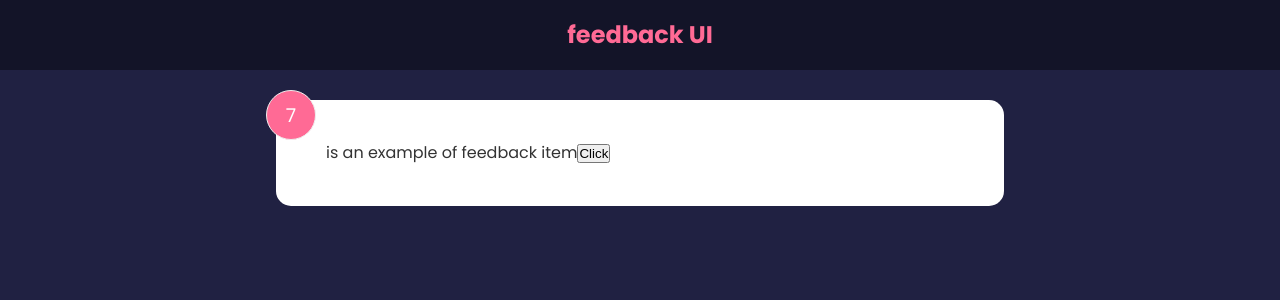
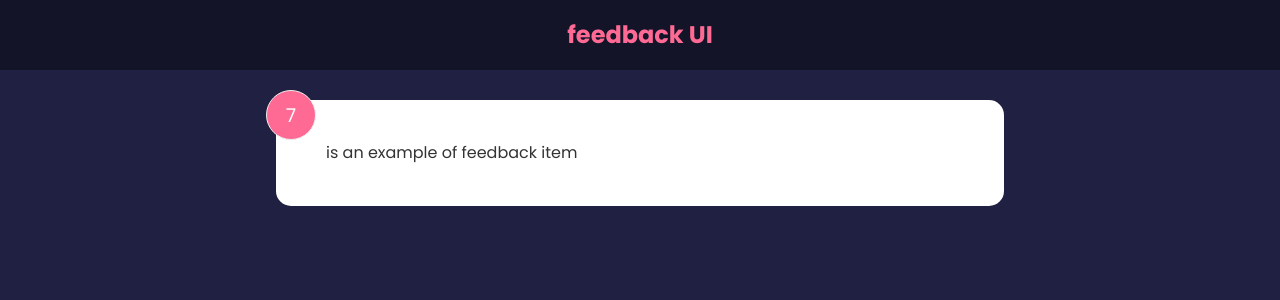
Before and after one commit to barbimt/feedback-app, a React (Create React App) app: page / in a window 1280 px wide. Shown: the top 300 px of the page. Built offline with nearby package versions, Linux system fonts and the light colour scheme.

Commit message:
feedbackItem with number

```diff
--- a/src/components/FeedbackItem.jsx
+++ b/src/components/FeedbackItem.jsx
@@ -5,20 +5,12 @@ function FeedbackItem() {
     const [rating, setRating] = useState(7)
     const [text, setText] = useState('is an example of feedback item')
 
-    const handleClick= () =>{
-        setRating((prev) => {
-            console.log('prevnro: ' + prev);
-            return prev + 1
-
-        })
-    }
-
   return (
     <div className='card'>
       <div className="num-display">{rating}</div>
       <div className="text-display">
         {text}
-        <button onClick={handleClick}>Click </button>
+
       </div>
     </div>
   )
```
